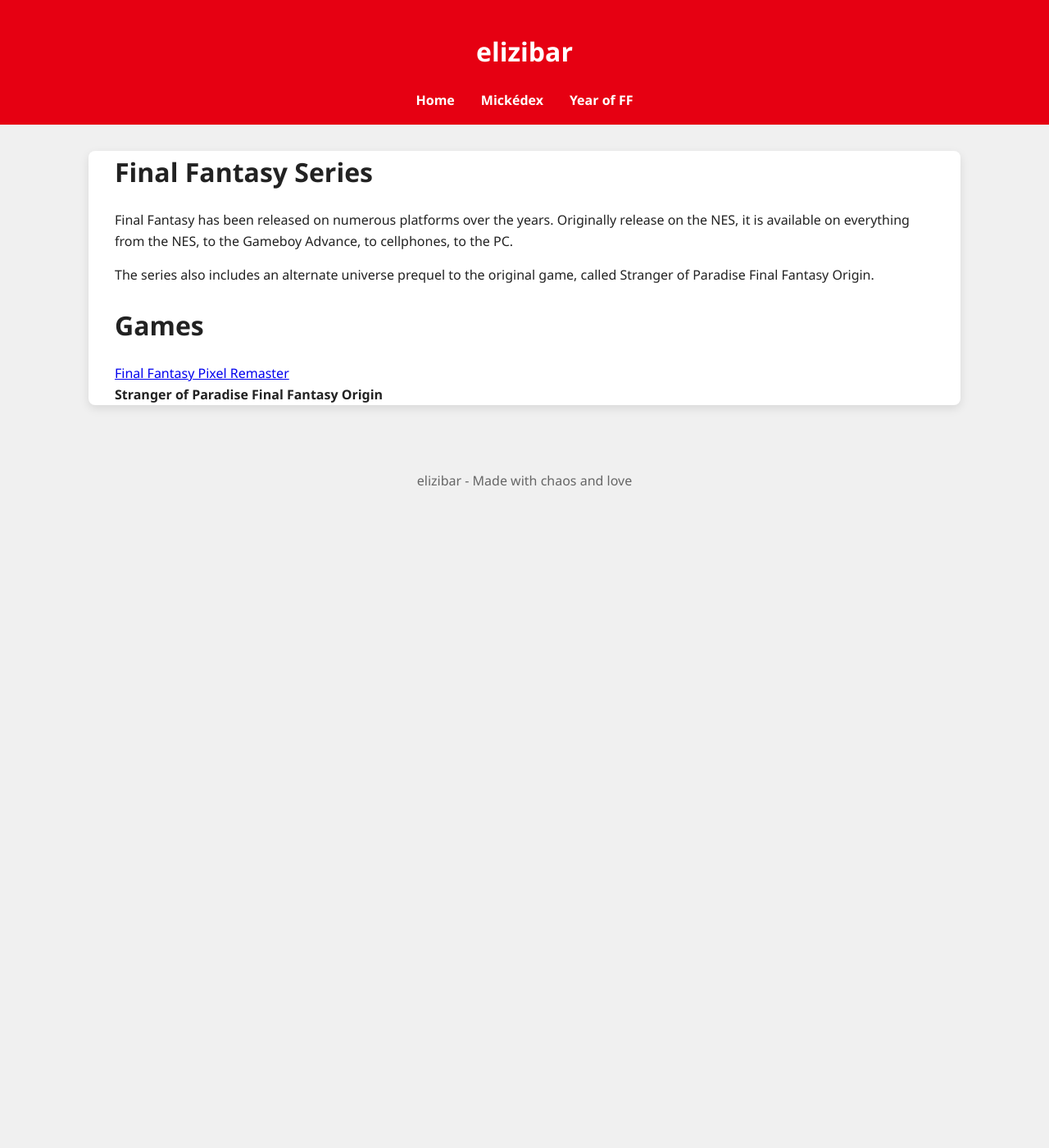
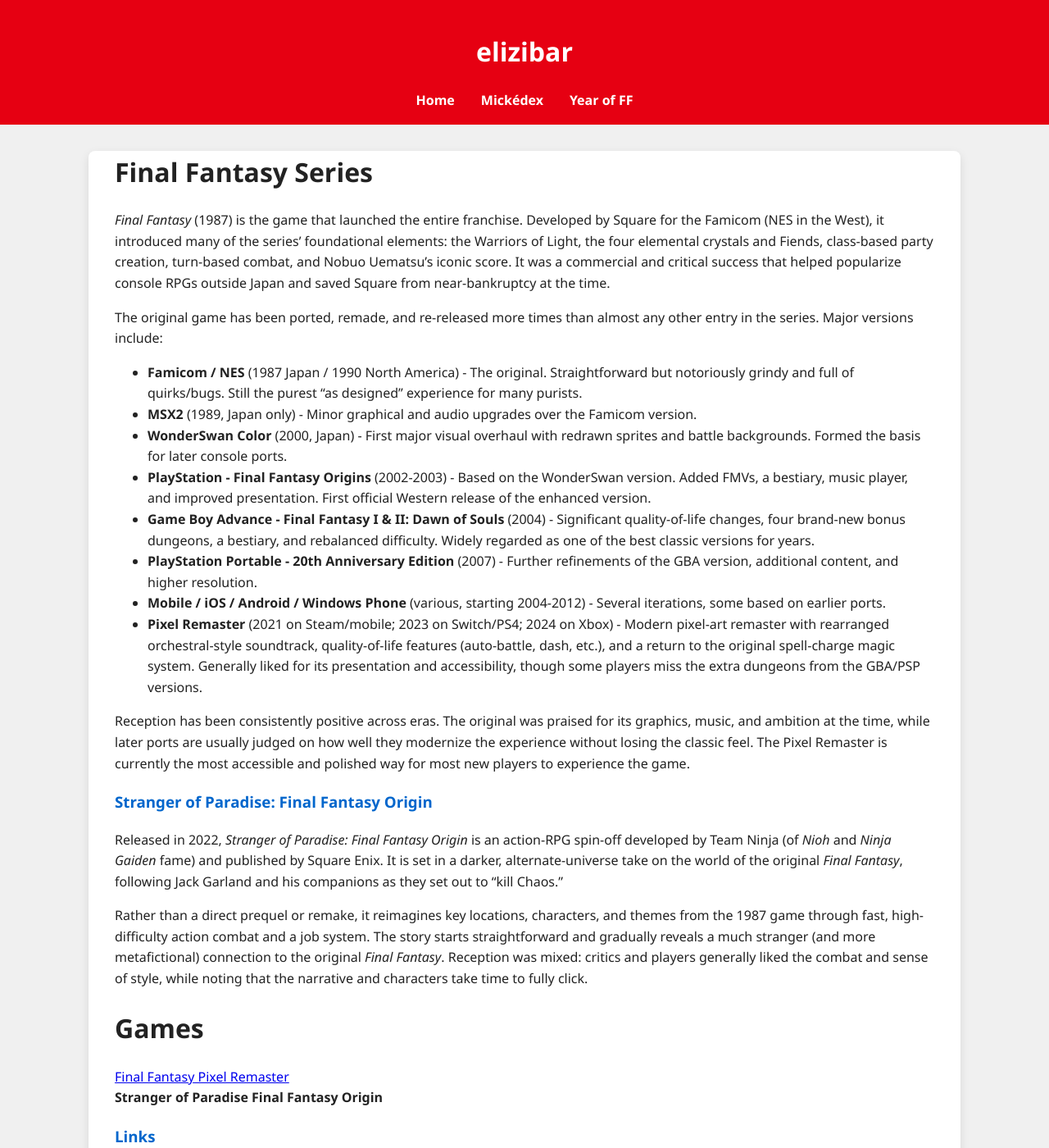
Before and after one commit to elizibar/elizibar.github.io, a Jekyll site: the page built from yearoffinalfantasy/Series/ff1series.md, in a window 1280 px wide and 1400 px high. Shown: the whole window at 82% size. Built offline with Jekyll 4.4.1, drawn with Linux system fonts in a browser that asks for light colours; some of the changed text lies outside the part shown.

Commit message:
Update ff1series.md

```diff
--- a/yearoffinalfantasy/Series/ff1series.md
+++ b/yearoffinalfantasy/Series/ff1series.md
@@ -6,10 +6,36 @@
 
 # Final Fantasy Series
 
-Final Fantasy has been released on numerous platforms over the years.  Originally release on the NES, it is available on everything from the NES, to the Gameboy Advance, to cellphones, to the PC.
+*Final Fantasy* (1987) is the game that launched the entire franchise. Developed by Square for the Famicom (NES in the West), it introduced many of the series' foundational elements: the Warriors of Light, the four elemental crystals and Fiends, class-based party creation, turn-based combat, and Nobuo Uematsu's iconic score. It was a commercial and critical success that helped popularize console RPGs outside Japan and saved Square from near-bankruptcy at the time.
 
-The series also includes an alternate universe prequel to the original game, called Stranger of Paradise Final Fantasy Origin.
+The original game has been ported, remade, and re-released more times than almost any other entry in the series. Major versions include:
+
+- **Famicom / NES** (1987 Japan / 1990 North America) - The original. Straightforward but notoriously grindy and full of quirks/bugs. Still the purest "as designed" experience for many purists.
+- **MSX2** (1989, Japan only) - Minor graphical and audio upgrades over the Famicom version.
+- **WonderSwan Color** (2000, Japan) - First major visual overhaul with redrawn sprites and battle backgrounds. Formed the basis for later console ports.
+- **PlayStation - Final Fantasy Origins** (2002-2003) - Based on the WonderSwan version. Added FMVs, a bestiary, music player, and improved presentation. First official Western release of the enhanced version.
+- **Game Boy Advance - Final Fantasy I & II: Dawn of Souls** (2004) - Significant quality-of-life changes, four brand-new bonus dungeons, a bestiary, and rebalanced difficulty. Widely regarded as one of the best classic versions for years.
+- **PlayStation Portable - 20th Anniversary Edition** (2007) - Further refinements of the GBA version, additional content, and higher resolution.
+- **Mobile / iOS / Android / Windows Phone** (various, starting 2004-2012) - Several iterations, some based on earlier ports.
+- **Pixel Remaster** (2021 on Steam/mobile; 2023 on Switch/PS4; 2024 on Xbox) - Modern pixel-art remaster with rearranged orchestral-style soundtrack, quality-of-life features (auto-battle, dash, etc.), and a return to the original spell-charge magic system. Generally liked for its presentation and accessibility, though some players miss the extra dungeons from the GBA/PSP versions.
+
+Reception has been consistently positive across eras. The original was praised for its graphics, music, and ambition at the time, while later ports are usually judged on how well they modernize the experience without losing the classic feel. The Pixel Remaster is currently the most accessible and polished way for most new players to experience the game.
+
+### Stranger of Paradise: Final Fantasy Origin
+
+Released in 2022, *Stranger of Paradise: Final Fantasy Origin* is an action-RPG spin-off developed by Team Ninja (of *Nioh* and *Ninja Gaiden* fame) and published by Square Enix. It is set in a darker, alternate-universe take on the world of the original *Final Fantasy*, following Jack Garland and his companions as they set out to "kill Chaos."
+
+Rather than a direct prequel or remake, it reimagines key locations, characters, and themes from the 1987 game through fast, high-difficulty action combat and a job system. The story starts straightforward and gradually reveals a much stranger (and more metafictional) connection to the original *Final Fantasy*. Reception was mixed: critics and players generally liked the combat and sense of style, while noting that the narrative and characters take time to fully click.
 
 # Games
+
 [Final Fantasy Pixel Remaster](/yearoffinalfantasy/ff1pr/)
 **Stranger of Paradise Final Fantasy Origin**
+
+### Links
+
+- [Final Fantasy (1987) on Wikipedia](https://en.wikipedia.org/wiki/Final_Fantasy_(video_game))
+- [FINAL FANTASY Pixel Remaster on Steam](https://store.steampowered.com/app/1173770/FINAL_FANTASY/)
+- [Stranger of Paradise: Final Fantasy Origin on Wikipedia](https://en.wikipedia.org/wiki/Stranger_of_Paradise:_Final_Fantasy_Origin)
+- [STRANGER OF PARADISE FINAL FANTASY ORIGIN on Steam](https://store.steampowered.com/app/1358700/STRANGER_OF_PARADISE_FINAL_FANTASY_ORIGIN/)
+- [Official Stranger of Paradise site](https://www.square-enix-games.com/sopffo)
```
